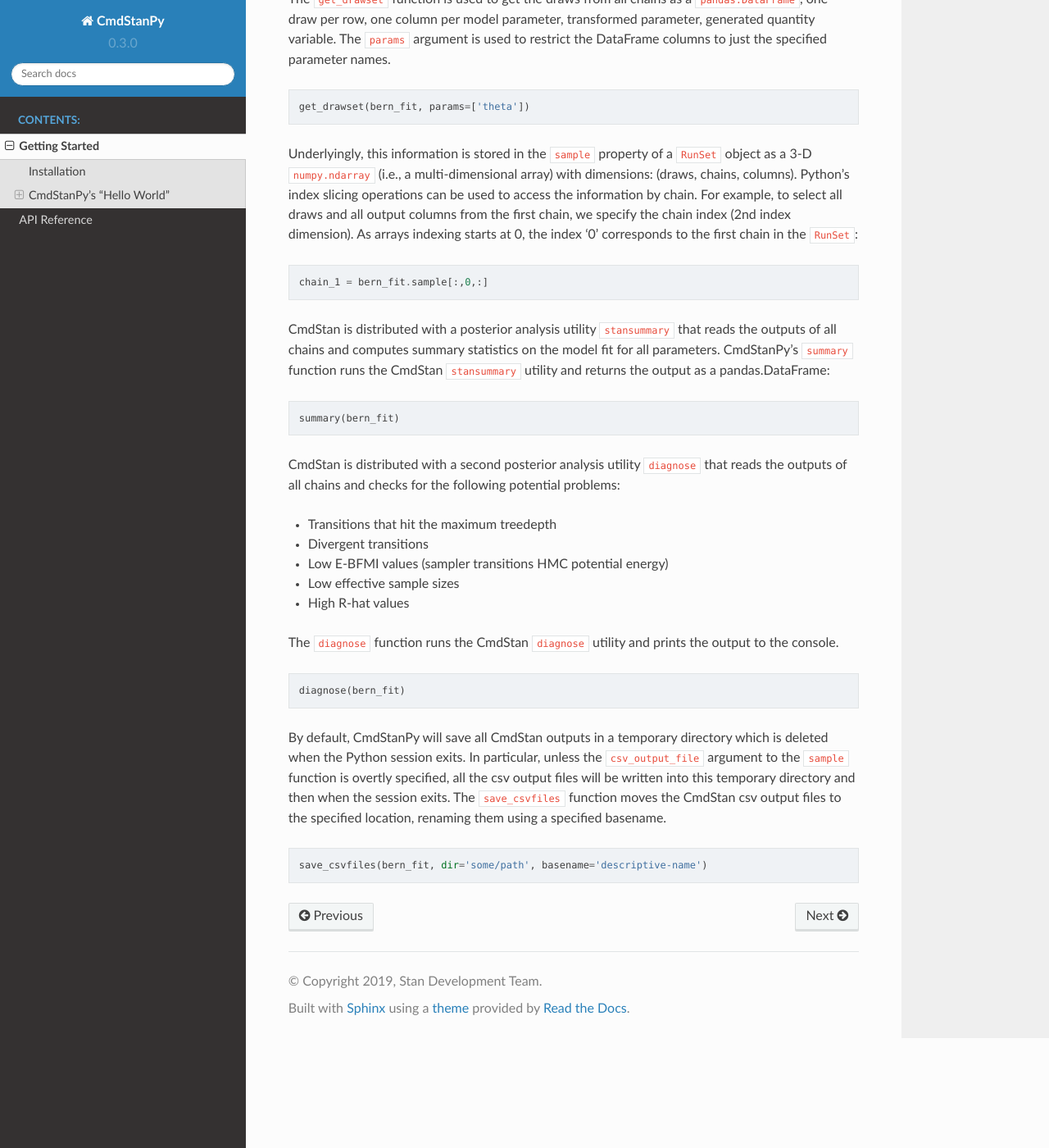
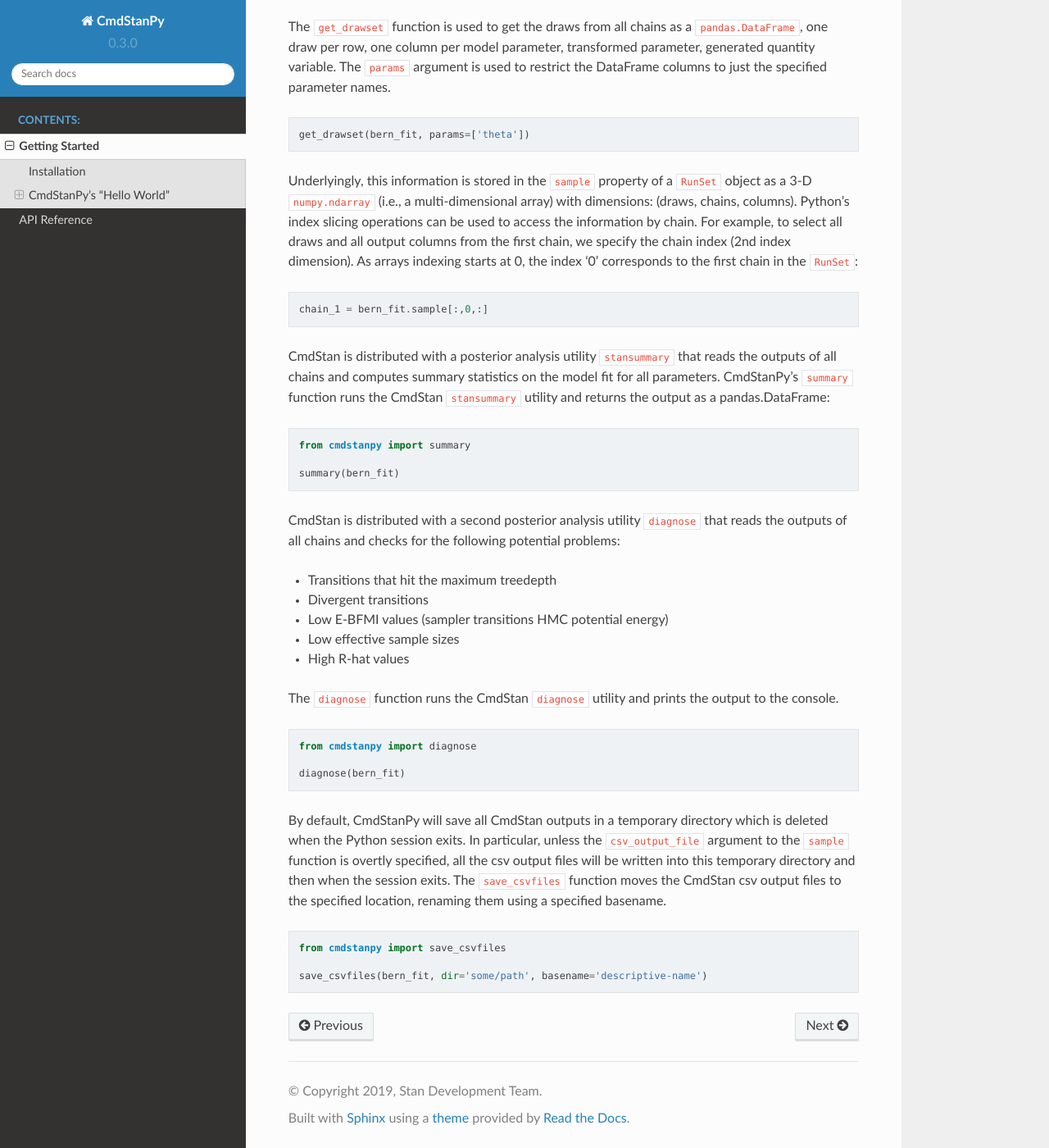
Before and after one commit to stan-dev/cmdstanpy, a Sphinx documentation site: the page built from docs/getting_started.rst, in a window 1280 px wide and 1400 px high, scrolled down 2092 px. Shown: the whole window at 82% size. Built offline with Sphinx 7.4.7 and the Read the Docs theme 2.0.0, drawn with Linux system fonts in a browser that asks for light colours; formulas are drawn with MathJax 3; some of the changed text lies outside the part shown.

Commit message:
changes per code review

```diff
--- a/docs/getting_started.rst
+++ b/docs/getting_started.rst
@@ -100,6 +100,8 @@ and returns a ``RunSet`` object:
 
 .. code-block:: python
 
+    from cmdstanpy import sample, RunSet
+
     bern_data = { "N" : 10, "y" : [0,1,0,0,0,0,0,0,0,1] }
     bern_fit = sample(bernoulli_model, data=bern_data)
 
@@ -143,6 +145,8 @@ runs the CmdStan ``stansummary`` utility and returns the output as a pandas.Data
 
 .. code-block:: python
 
+    from cmdstanpy import summary
+
     summary(bern_fit)
 
 CmdStan is distributed with a second posterior analysis utility ``diagnose``
@@ -160,6 +164,8 @@ and prints the output to the console.
 
 .. code-block:: python
 
+    from cmdstanpy import diagnose
+
     diagnose(bern_fit)
 
 By default, CmdStanPy will save all CmdStan outputs in a temporary
@@ -172,4 +178,6 @@ to the specified location, renaming them using a specified basename.
 
 .. code-block:: python
 
+    from cmdstanpy import save_csvfiles
+
     save_csvfiles(bern_fit, dir='some/path', basename='descriptive-name')
```
